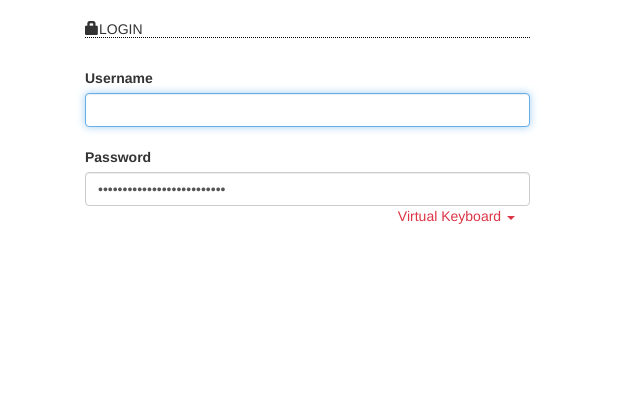
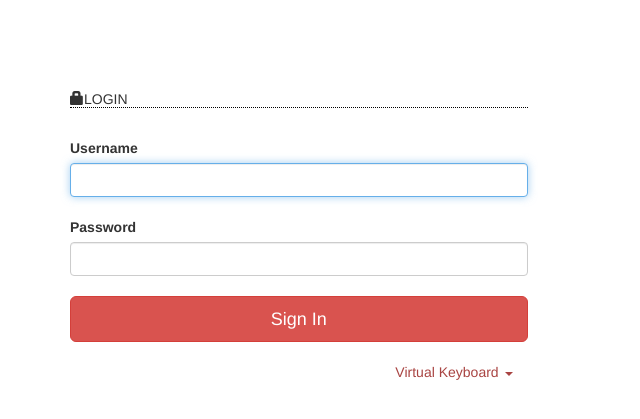
Before and after one commit to shubhangsati/secureBankingApplication, a Flask app: page /login in a window 1280 px wide. Shown: the top 419 px of the page, without its empty margins (0-640 px from the left). Run offline with Flask 2, Linux system fonts and the light colour scheme; some libraries are stand-ins or nearby versions.

Commit message:
Fixed login button

```diff
--- a/templates/login.html
+++ b/templates/login.html
@@ -5,12 +5,19 @@
         <meta http-equiv="X-UA-Compatible" content="IE=edge">
         <title>Secure Banking Application</title>
         <meta name="viewport" content="width=device-width, initial-scale=1">
-        <link rel="stylesheet" href="https://stackpath.bootstrapcdn.com/bootstrap/4.1.3/css/bootstrap.min.css"
-        integrity="sha384-MCw98/SFnGE8fJT3GXwEOngsV7Zt27NXFoaoApmYm81iuXoPkFOJwJ8ERdknLPMO" crossorigin="anonymous">
         <link rel='stylesheet' href='http://maxcdn.bootstrapcdn.com/bootstrap/3.3.5/css/bootstrap.min.css'>
         <link rel="stylesheet" href="{{ url_for('static', filename='css/keyboard.css') }}">
     </head>
 
+<!--  -->
+    <div class="container">
+	 <div class="row">
+	   <div class=" col-sm-2 col-md-2 col-lg-1" style="padding:35px;">
+	    </div>
+	 </div>
+	</div>
+
+<!--  -->
     <div class="container">
         <div class="row" style="background-color:#FFF">
     <div class="col-sm-5 col-md-5 col-lg-5 form-group"><form action="#" method="post">
@@ -24,9 +31,11 @@
         <br>
 
           <label for="password">Password</label>
-          <input name="password" type="password" required class="form-control" id="pwd" tabindex="2" value="{{ request.form.password }}><br>
+          <input name="password" type="password" required class="form-control" id="pwd" tabindex="2" value="{{ request.form.password }}"><br>
          <input type="submit" class="btn btn-danger btn-lg btn-block" id="fat-btn" value="Sign In">
         </form>
+
+        <br>
 
         <div class="col-sm-12 col-md-12 col-lg-12 hidden-xs">
           <p class="text-right hidden-xs"><a data-toggle="collapse" data-parent="#accordion" href="#virtualkeyboard" class="text-danger">Virtual Keyboard <span class="caret"></span></a></p>
```
